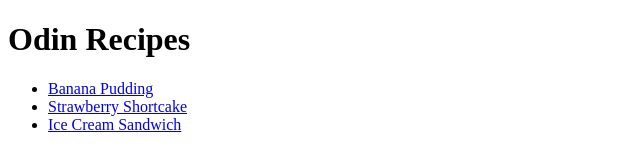
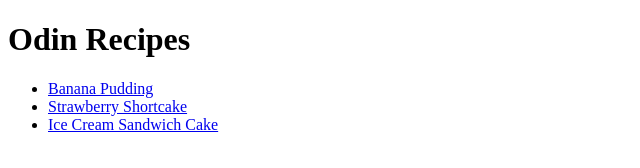
Before and after one commit to Kaic-Furushima/odin-recipes, a plain HTML site: page index.html in a window 1280 px wide. Shown: the full height of the page, 0-640 px from the left. Drawn offline with Linux system fonts and the light colour scheme.

Commit message:
Fix recipe page links in index

```diff
--- a/index.html
+++ b/index.html
@@ -10,7 +10,7 @@
     <ul>
       <li><a href="recipes/banana-pudding.html">Banana Pudding</a></li>
       <li><a href="recipes/strawberry-shortcake.html">Strawberry Shortcake</a></li>
-      <li><a href="recipes/ice-cream-sandwich.html">Ice Cream Sandwich</a></li>
+      <li><a href="recipes/ice-cream-sandwich-cake.html">Ice Cream Sandwich Cake</a></li>
     </ul>
   </body>
 </html>
```
